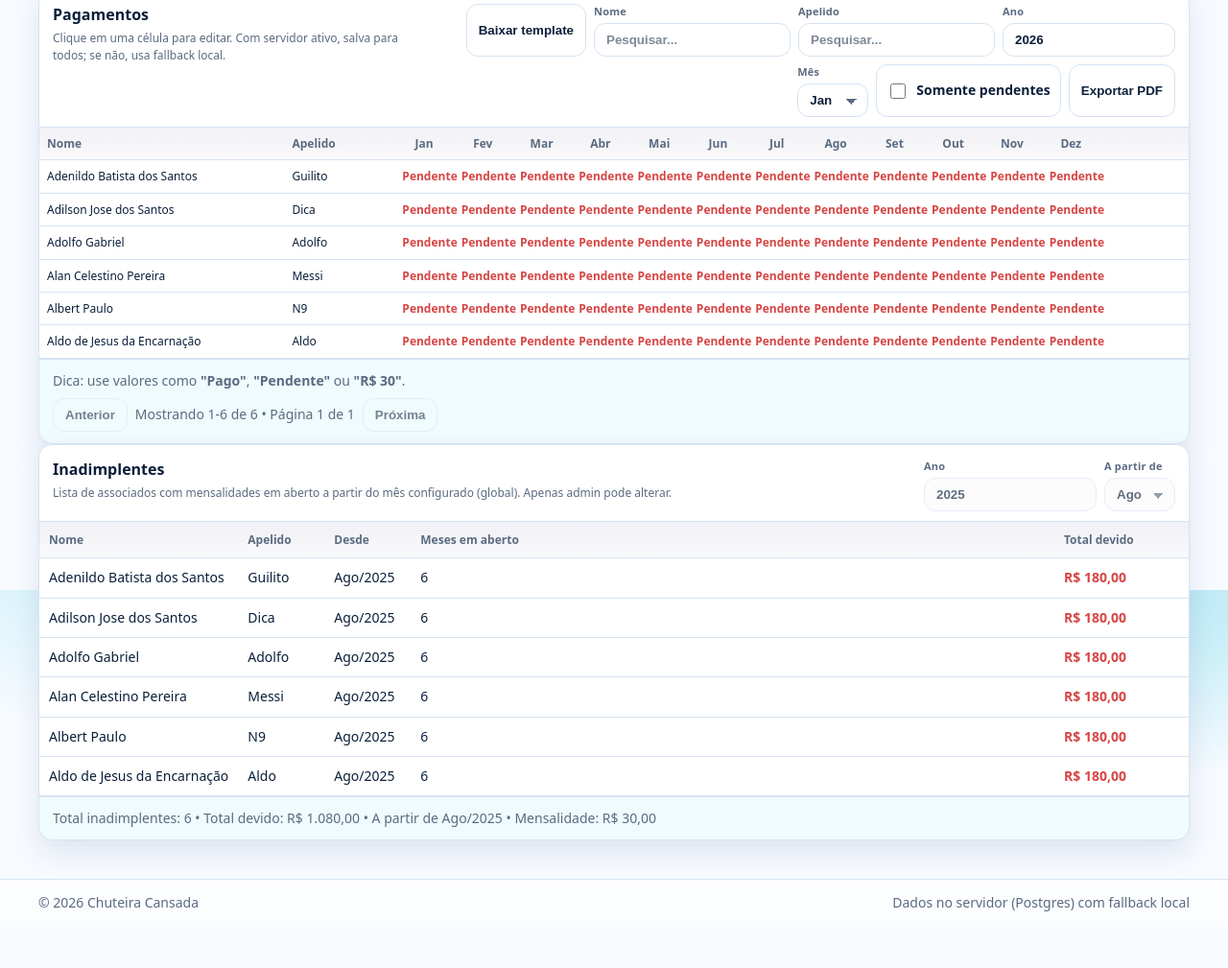
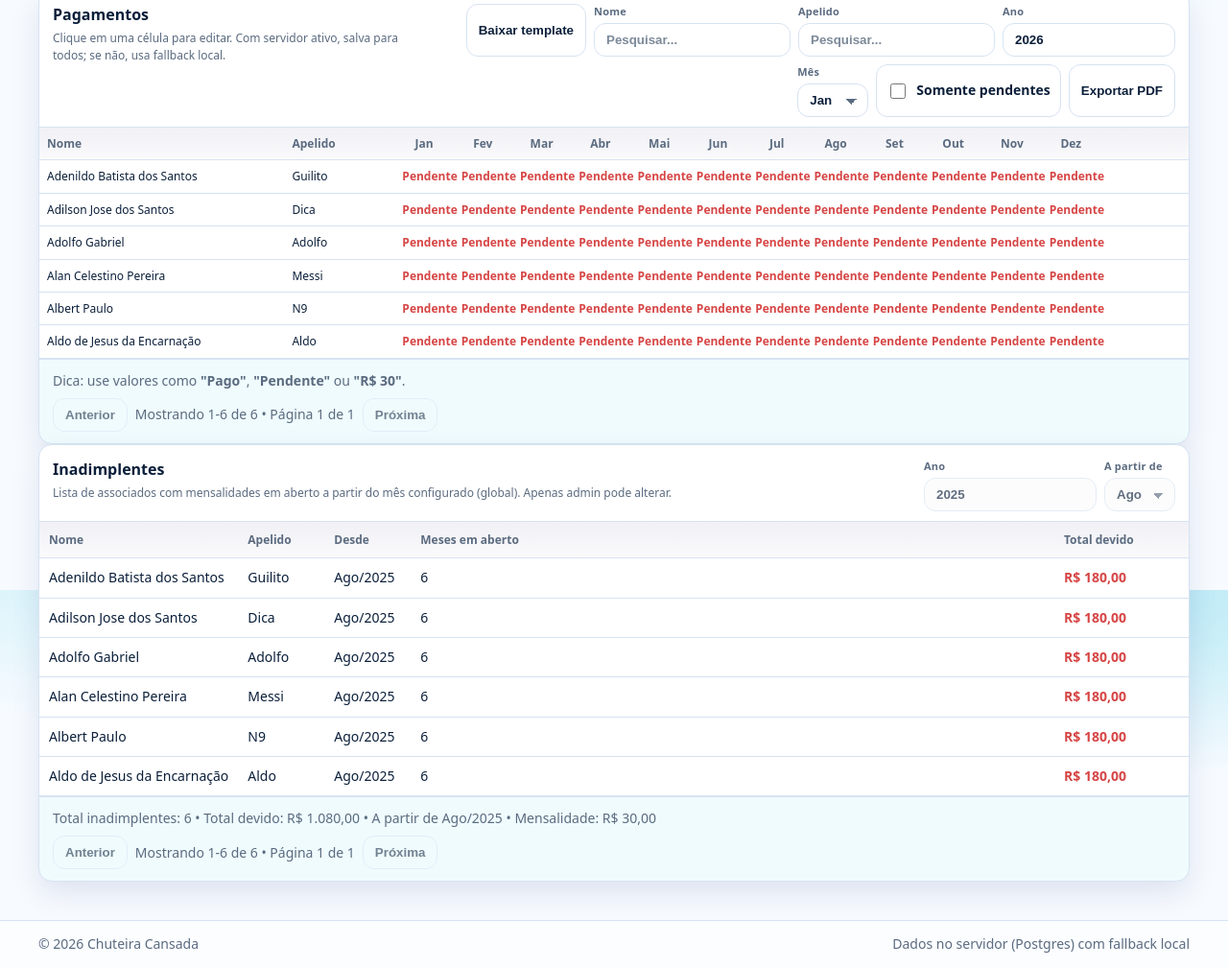
Before and after one commit to cristiano-superacao/chuteiracansada, a website: page index.html in a window 1280 px wide. Shown: the part 185-1194 px from the top of the page at 96% size. Before the commit the page ends 1151 px from the top, so only its background shows below. Drawn offline with Linux system fonts and the light colour scheme; no server answers.

Commit message:
Paginar inadimplentes (10 por pagina)

```diff
--- a/assets/app.js
+++ b/assets/app.js
@@ -28,6 +28,9 @@ const XLSX_CDN_URLS = [
 
 const ASSOCIADOS_PAGE_SIZE = 10;
 let associadosCurrentPage = 1;
+
+const INADIMPLENTES_PAGE_SIZE = 10;
+let inadimplentesCurrentPage = 1;
 
 const GASTOS_PAGE_SIZE = 10;
 let gastosCurrentPage = 1;
@@ -1066,6 +1069,8 @@ function bindInadimplentesFilter(state) {
   if (document.body.getAttribute('data-page') !== 'associados') return;
   const ano = document.getElementById('inadimplentes-filter-ano');
   const mes = document.getElementById('inadimplentes-filter-mes');
+  const prev = document.getElementById('inadimplentes-page-prev');
+  const next = document.getElementById('inadimplentes-page-next');
   if (!ano || !mes) return;
 
   const onChange = () => {
@@ -1077,12 +1082,26 @@ function bindInadimplentesFilter(state) {
     const month = idx >= 0 ? (idx + 1) : 8;
     state.data = normalizeDataModel(state.data);
     state.data.config.cobrancaInicio = fmtYearMonth(year, month);
-    renderInadimplentes(state);
+    inadimplentesCurrentPage = 1;
+    renderPage(state);
     scheduleConfigAutoSave(state);
   };
 
   ano.addEventListener('change', onChange);
   mes.addEventListener('change', onChange);
+
+  if (prev) {
+    prev.addEventListener('click', () => {
+      inadimplentesCurrentPage = Math.max(1, inadimplentesCurrentPage - 1);
+      renderPage(state);
+    });
+  }
+  if (next) {
+    next.addEventListener('click', () => {
+      inadimplentesCurrentPage = inadimplentesCurrentPage + 1;
+      renderPage(state);
+    });
+  }
 }
 
 function getAssociadosFilter() {
@@ -1713,6 +1732,9 @@ function renderInadimplentes(state) {
   tbody.innerHTML = '';
 
   const resumo = document.querySelector('[data-slot="inadimplentes-resumo"]');
+  const info = document.getElementById('inadimplentes-page-info');
+  const prev = document.getElementById('inadimplentes-page-prev');
+  const next = document.getElementById('inadimplentes-page-next');
   state.data = normalizeDataModel(state.data);
 
   const configYM = String(state.data?.config?.cobrancaInicio || '2025-08');
@@ -1764,8 +1786,23 @@ function renderInadimplentes(state) {
     .sort((a, b) => (b.totalDevido - a.totalDevido) || (b.mesesEmAberto - a.mesesEmAberto) || String(a.nome).localeCompare(String(b.nome), 'pt-BR'));
 
   let soma = 0;
-  for (const it of itens) {
-    soma += it.totalDevido;
+  for (const it of itens) soma += it.totalDevido;
+
+  const total = itens.length;
+  const totalPages = Math.max(1, Math.ceil(total / INADIMPLENTES_PAGE_SIZE));
+  inadimplentesCurrentPage = Math.max(1, Math.min(inadimplentesCurrentPage, totalPages));
+  const start = (inadimplentesCurrentPage - 1) * INADIMPLENTES_PAGE_SIZE;
+  const end = Math.min(total, start + INADIMPLENTES_PAGE_SIZE);
+  const pageItems = itens.slice(start, end);
+
+  if (info) {
+    const showing = total ? `Mostrando ${start + 1}-${end} de ${total}` : 'Nenhum resultado';
+    info.textContent = `${showing} • Página ${inadimplentesCurrentPage} de ${totalPages}`;
+  }
+  if (prev) prev.disabled = inadimplentesCurrentPage <= 1;
+  if (next) next.disabled = inadimplentesCurrentPage >= totalPages;
+
+  for (const it of pageItems) {
     const tr = document.createElement('tr');
     tr.appendChild(el('td', { text: it.nome }));
     tr.appendChild(el('td', { text: it.apelido || '—' }));
--- a/index.html
+++ b/index.html
@@ -174,7 +174,14 @@
       </div>
 
       <div class="card__footer">
-        <div class="muted" data-slot="inadimplentes-resumo"></div>
+        <div class="stack">
+          <div class="muted" data-slot="inadimplentes-resumo"></div>
+          <div class="pager" aria-label="Paginação de inadimplentes">
+            <button class="btn btn--ghost" type="button" id="inadimplentes-page-prev">Anterior</button>
+            <span class="muted" id="inadimplentes-page-info"></span>
+            <button class="btn btn--ghost" type="button" id="inadimplentes-page-next">Próxima</button>
+          </div>
+        </div>
       </div>
     </section>
   </main>
```
